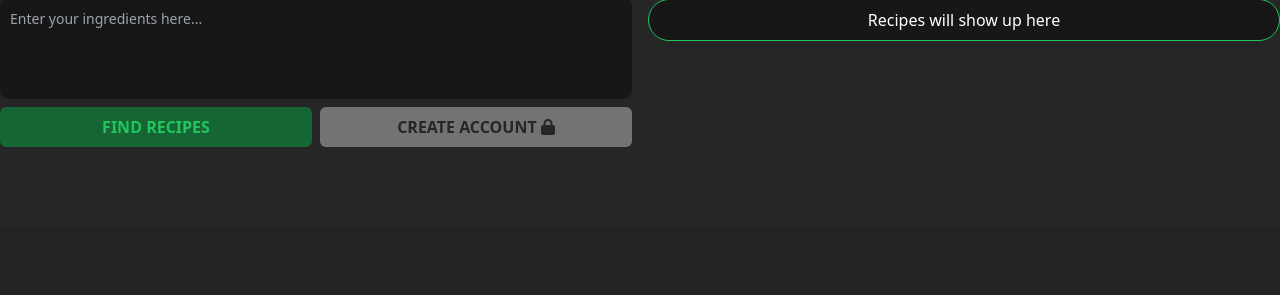
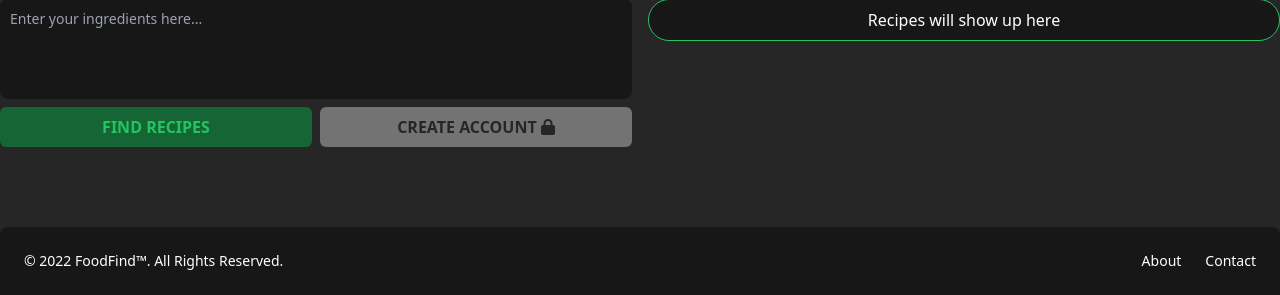
Before and after one commit to ClipzGit/foodfind-app, a Flask app: page / in a window 1280 px wide. Shown: the part 1234-1529 px from the top of the page. Before the commit the page ends 1381 px from the top, so only its background shows below. Run offline with Flask 2, Linux system fonts and the light colour scheme; some libraries are stand-ins or nearby versions; some web fonts are replaced.

Commit message:
Added Footer

```diff
--- a/static/output.css
+++ b/static/output.css
@@ -860,6 +860,14 @@ video {
   border-radius: 1.5rem;
 }
 
+.rounded-tr-lg {
+  border-top-right-radius: 0.5rem;
+}
+
+.rounded-tl-lg {
+  border-top-left-radius: 0.5rem;
+}
+
 .border-2 {
   border-width: 2px;
 }
--- a/templates/base.html
+++ b/templates/base.html
@@ -141,6 +141,20 @@
         </div>
 
     </section>
+    <section id="page-footer">
+        <footer class="p-4 bg-neutral-900 rounded-tr-lg rounded-tl-lg shadow md:flex md:items-center md:justify-between md:p-6 dark:bg-gray-800">
+            <span class="text-sm text-white sm:text-center">© 2022 <a href="#" class="hover:underline">FoodFind™</a>. All Rights Reserved.
+            </span>
+            <ul class="flex flex-wrap items-center mt-3 text-sm text-white sm:mt-0">
+                <li>
+                    <a href="#" class="mr-4 hover:underline md:mr-6 ">About</a>
+                </li>
+                <li>
+                    <a href="#" class="hover:underline">Contact</a>
+                </li>
+            </ul>
+        </footer>
+    </section>
 
     <script src="https://ajax.googleapis.com/ajax/libs/jquery/3.1.1/jquery.min.js"></script>
 
```
